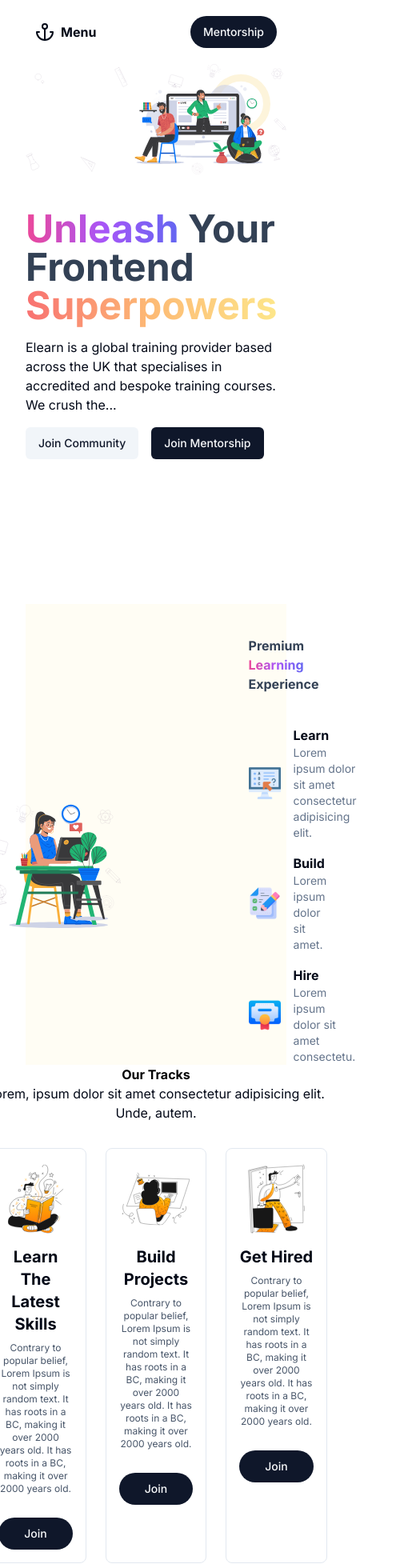
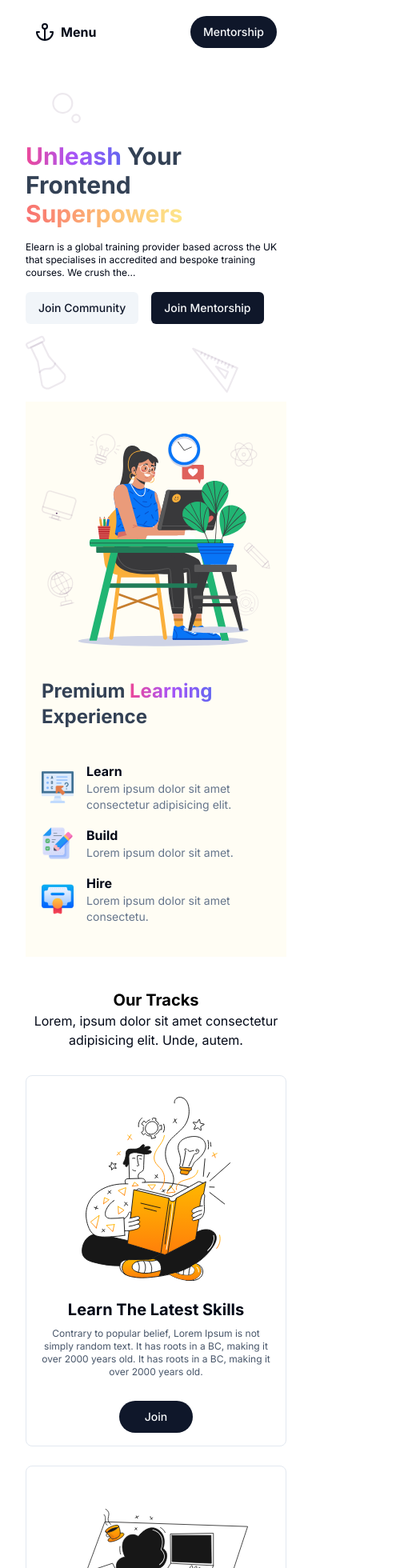
Before and after one commit to FrontendFreaks/Official-Website, a Next.js app: page / in a window 390 px wide. Shown: the top 1960 px of the page at 80% size, 505 px wide, since content can reach past the window. Built offline with nearby package versions, Linux system fonts and the light colour scheme.

Commit message:
feat: responsiveness

```diff
--- a/app/page.tsx
+++ b/app/page.tsx
@@ -8,13 +8,13 @@ export default function Home() {
   return (
     <main className="container flex min-h-screen flex-col items-center justify-between mb-10">
       <section
-        className="min-h-[80vh] w-full bg-contain bg-no-repeat flex items-center"
+        className="md:min-h-[80vh] min-h-[50vh] w-full md:bg-contain bg-cover bg-no-repeat flex items-center"
         style={{
           backgroundImage: `url("/background.svg")`,
         }}
       >
         <div className="flex flex-col gap-4">
-          <div className="text-5xl font-bold text-slate-700">
+          <div className="md:text-5xl text-3xl font-bold text-slate-700">
             <h1>
               <span className="bg-gradient-to-r from-pink-500 via-purple-500 to-indigo-500 bg-clip-text text-transparent">
                 Unleash
@@ -26,7 +26,7 @@ export default function Home() {
               Superpowers
             </span>
           </div>
-          <p className="max-w-md">
+          <p className="max-w-md md:text-lg text-xs">
             Elearn is a global training provider based across the UK that
             specialises in accredited and bespoke training courses. We crush
             the...
@@ -38,7 +38,7 @@ export default function Home() {
         </div>
       </section>
 
-      <section className="w-full flex justify-center gap-40 bg-amber-100/20 px-20 pt-10 md:my-20">
+      <section className="w-full flex md:flex-row flex-col justify-center md:gap-40 gap-20 bg-amber-100/20 md:px-20 md:pt-10 py-10 px-5 md:my-20">
         <Image
           src="/bg.svg"
           alt="girl working on a laptop"
@@ -47,7 +47,7 @@ export default function Home() {
           className="-mb-10"
         />
         <div className="max-w-md flex flex-col gap-10">
-          <h4 className="md:text-5xl font-bold text-slate-700">
+          <h4 className="md:text-5xl text-2xl font-bold text-slate-700">
             Premium{" "}
             <span className="bg-gradient-to-r from-pink-500 via-purple-500 to-indigo-500 bg-clip-text text-transparent">
               Learning
@@ -107,14 +107,16 @@ export default function Home() {
           style={{
             backgroundImage: `url("/news_bg.svg")`,
           }}
-          className="py-20 px-60 rounded-xl text-white text-center justify-center items-center flex flex-col bg-contain bg-no-repeat"
+          className="md:py-20 md:px-60 py-5 px-10 rounded-xl bg-[#4d2c5e] text-white text-center justify-center items-center flex flex-col bg-contain bg-no-repeat"
         >
-          <h5 className="md:text-4xl font-bold">Subscribe to our newsletter</h5>
-          <p className="text-sm text-slate-100 mt-2">
+          <h5 className="md:text-4xl text-2xl font-bold">
+            Subscribe to our newsletter
+          </h5>
+          <p className="md:text-sm text-xs text-slate-100 mt-2">
             Lorem Ipsum is simply dummy text of the printing.
           </p>
 
-          <div className="flex gap-2 bg-slate-100 rounded-full p-1 mt-4 text-black">
+          <div className="flex gap-2 md:flex-row flex-col rounded-sm bg-slate-100 md:rounded-full p-2 md:p-1 mt-4 text-black">
             <Input
               placeholder="Enter your Email "
               className="bg-transparent border-none placeholder:text-slate-400 focus-visible:ring-offset-0 focus-visible:ring-0 focus-visible:outline-none"
--- a/components/faq.tsx
+++ b/components/faq.tsx
@@ -10,7 +10,7 @@ export function Faq() {
     <section className="container flex flex-col gap-6 py-10">
       <h4 className="text-center md:text-4xl font-bold text-slate-600">FAQ</h4>
 
-      <div className="grid gap-20 grid-cols-2">
+      <div className="grid md:gap-20 md:grid-cols-2 grid-cols-1">
         <Accordion type="single" collapsible>
           <AccordionItem value="item-1">
             <AccordionTrigger>Is it accessible?</AccordionTrigger>
--- a/components/layout/site-header.tsx
+++ b/components/layout/site-header.tsx
@@ -8,7 +8,7 @@ type Props = {};
 export default function SiteHeader({}: Props) {
   return (
     <header className="sticky top-0 z-40 w-full bg-background/95 backdrop-blur p-3">
-      <div className="container flex h-14 items-center gap-6">
+      <div className="container flex h-14 items-center md:gap-6 gap-14">
         <MainNav items={navConfig} />
         <Button className="rounded-full">Mentorship</Button>
       </div>
--- a/components/tracks.tsx
+++ b/components/tracks.tsx
@@ -6,13 +6,13 @@ type Props = {};
 
 export default function Tracks({}: Props) {
   return (
-    <section className="text-center md:my-20">
-      <h4 className="md:text-3xl text-black font-bold">Our Tracks</h4>
+    <section className="text-center md:my-20 my-10">
+      <h4 className="md:text-3xl text-xl text-black font-bold">Our Tracks</h4>
       <p>
         Lorem, ipsum dolor sit amet consectetur adipisicing elit. Unde, autem.
       </p>
 
-      <div className="flex gap-6 mt-8">
+      <div className="flex gap-6 mt-8 md:flex-row flex-col">
         <div className="flex flex-col gap-3 items-center border p-4 rounded-lg">
           <Image src="/learn_img.svg" alt="learn" width={250} height={250} />
           <div className="flex flex-col gap-2">
```
